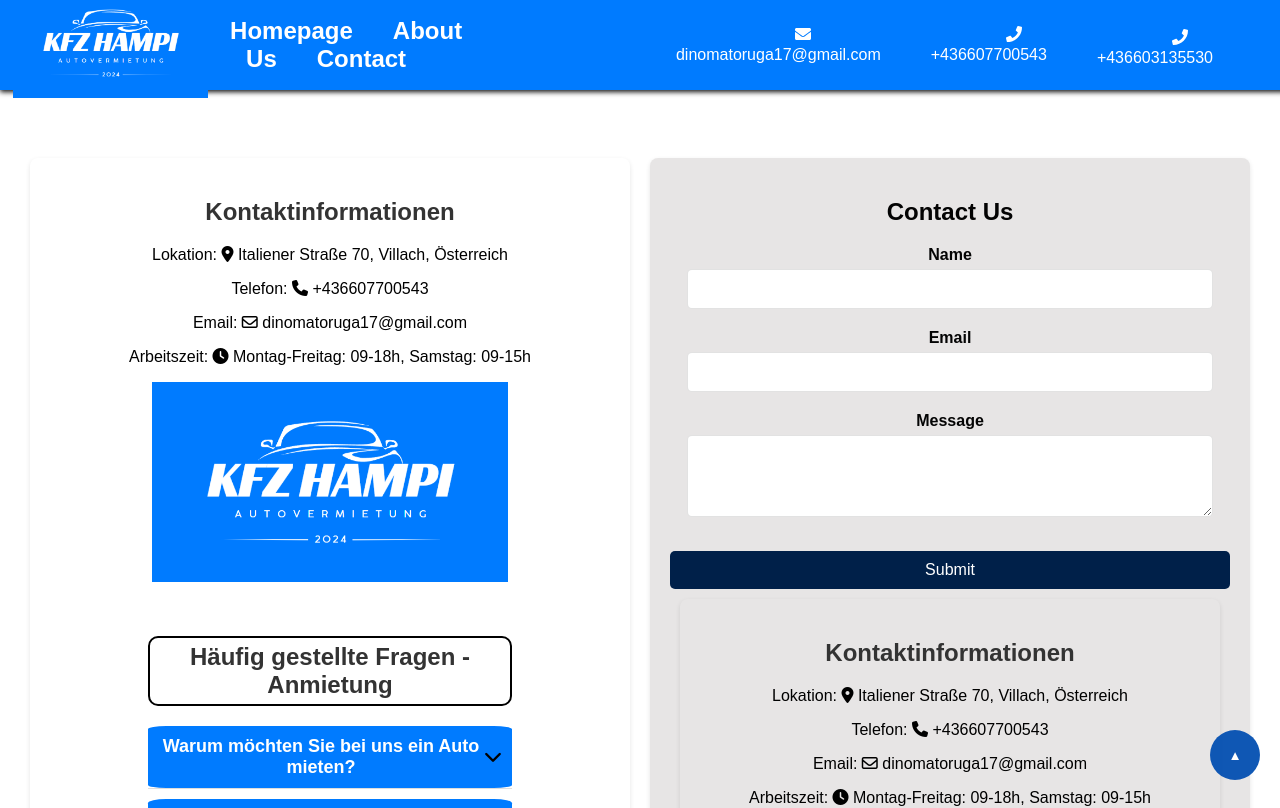
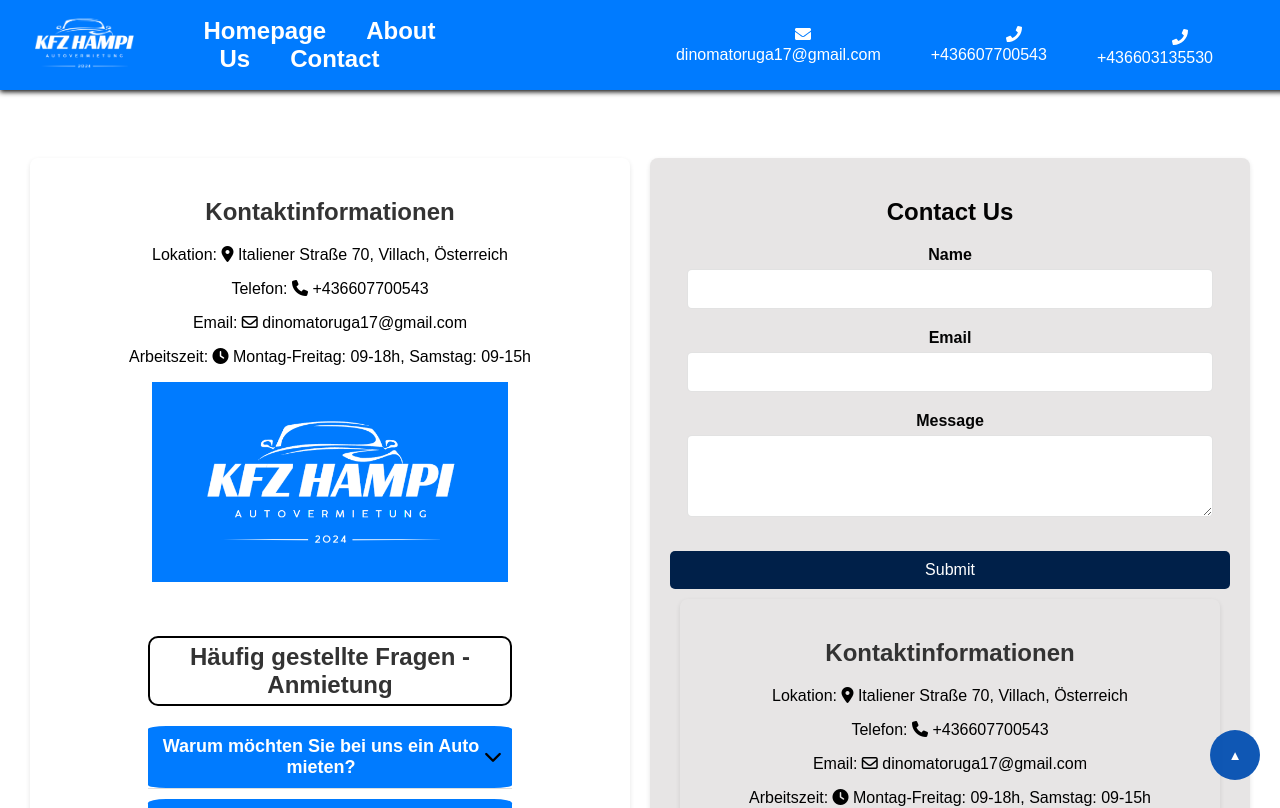
Before and after one commit to muhamed-droid/RentACarWebApp, a React (Create React App) app in the folder client/: page /contact in a window 1280 px wide. Shown: the top 808 px of the page. Built offline with nearby package versions, Linux system fonts and the light colour scheme.

Commit message:
img size fix

```diff
--- a/client/src/pages/css/Navbar.css
+++ b/client/src/pages/css/Navbar.css
@@ -21,7 +21,7 @@
   }
 
   .logo img {
-    height: 110px; /* Adjust the width of the logo */
+    height: 80px; /* Adjust the width of the logo */
     background-color: #007bff;
   }
 
```
